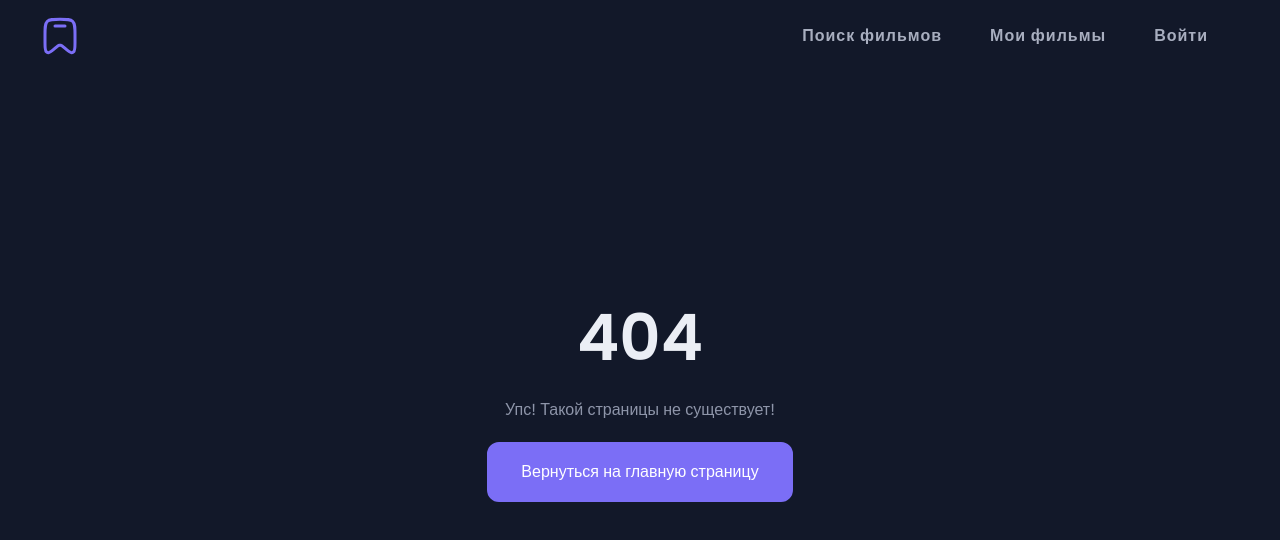
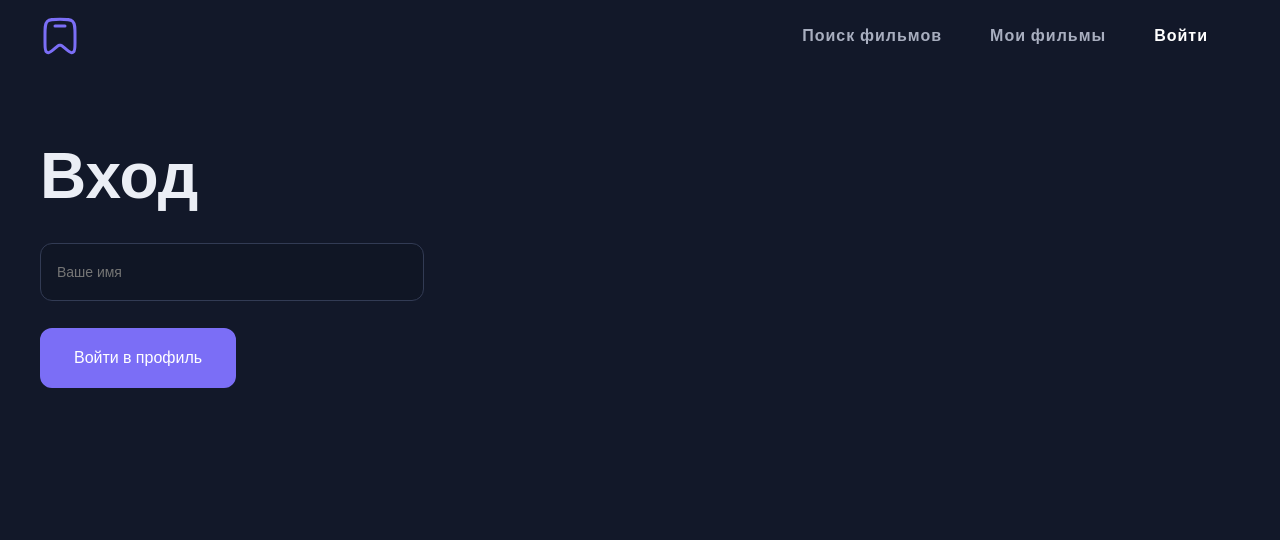
Before and after one commit to clockwo/movie, a React (Vite) app: page /auth/login in a window 1280 px wide. Before the commit this address had no page. Shown: the top 540 px of the page. Built offline with nearby package versions, Linux system fonts and the light colour scheme.

Commit message:
feat: Добавил приватные роуты

```diff
--- a/src/App.tsx
+++ b/src/App.tsx
@@ -12,19 +12,20 @@ import Movie from './pages/Movie/Movie';
 import axios from 'axios';
 import { MovieByID } from './interfaces/movieByID.interface';
 import { PREFIX, API_KEY } from './hooks/useApi';
+import RequireAuth from './helpers/RequireAuth';
 
 const router = createBrowserRouter([
   {
     path: '/',
-    element: <Root />,
+    element: (
+      <RequireAuth>
+        <Root />
+      </RequireAuth>
+    ),
     children: [
       {
         path: '/',
         element: <Feed />,
-      },
-      {
-        path: '/login',
-        element: <Login />,
       },
       {
         path: '/favorites',
@@ -55,6 +56,17 @@ const router = createBrowserRouter([
       },
     ],
   },
+
+  {
+    path: '/auth',
+    element: <Root />,
+    children: [
+      {
+        path: 'login',
+        element: <Login />,
+      },
+    ],
+  },
 ]);
 
 const App = () => {
--- a/src/components/Navbar/Navbar.tsx
+++ b/src/components/Navbar/Navbar.tsx
@@ -45,7 +45,7 @@ const Navbar = () => {
         )}
 
         <NavLink
-          to={'/login'}
+          to={'/auth/login'}
           onClick={activeUser ? logoutUser : undefined}
           className={({ isActive }) =>
             cn(styles.link, { [styles.active]: isActive })
--- /dev/null
+++ b/src/helpers/RequireAuth.tsx
@@ -0,0 +1,15 @@
+import { UserContext } from '@/context/user.context';
+import { ReactNode, useContext } from 'react';
+import { Navigate } from 'react-router-dom';
+
+const RequireAuth = ({ children }: { children: ReactNode }) => {
+  const { activeUser } = useContext(UserContext);
+
+  if (activeUser === null) {
+    return <Navigate to={'/auth/login'} replace />;
+  }
+
+  return children;
+};
+
+export default RequireAuth;
--- a/src/pages/Feed/Feed.tsx
+++ b/src/pages/Feed/Feed.tsx
@@ -17,13 +17,10 @@ const Feed = () => {
     if (searchInputRef.current) {
       const value = searchInputRef.current.value;
       if (value) {
-        console.log(value);
         findMovies(value);
       }
     }
   };
-
-  console.log(movies);
 
   return (
     <>
```
